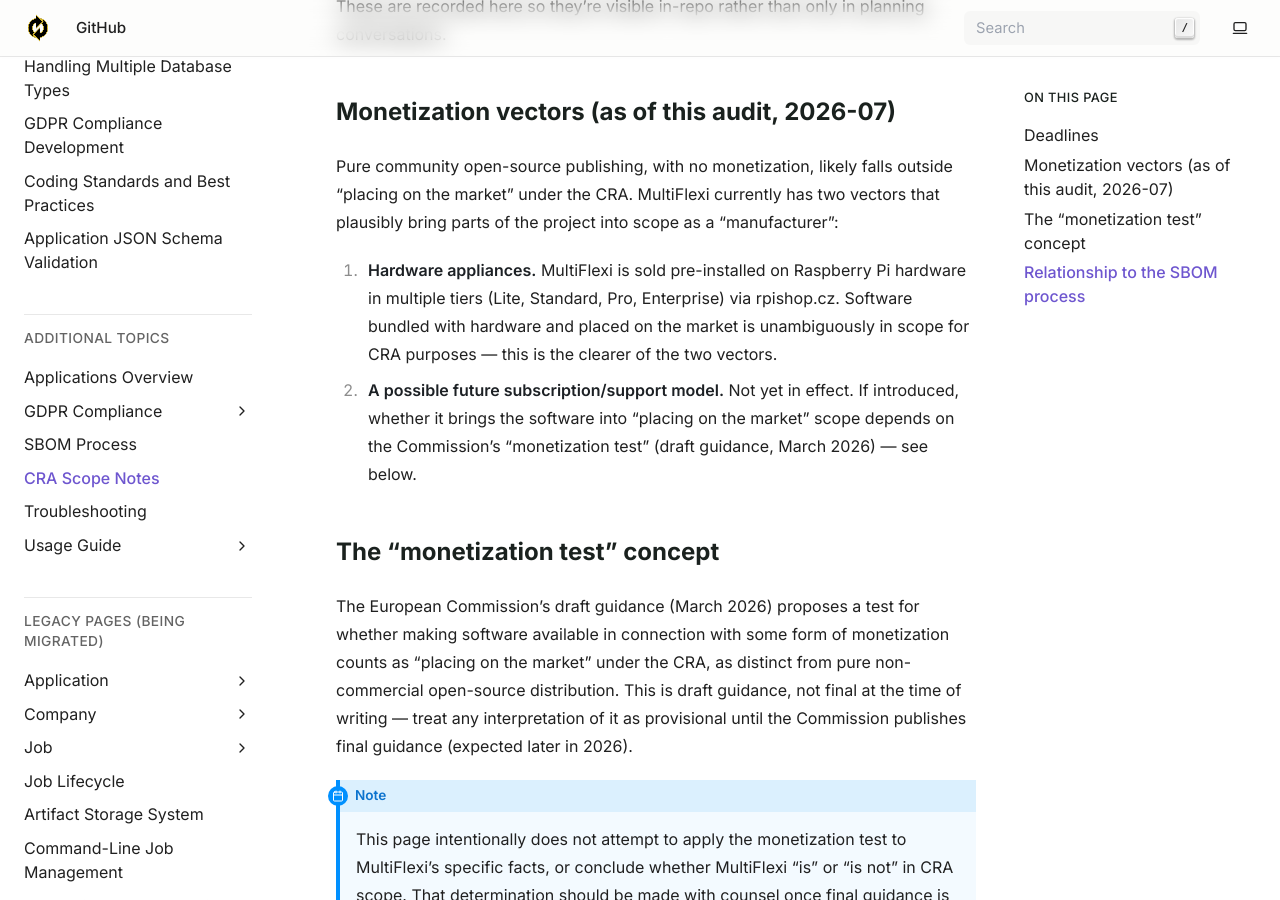
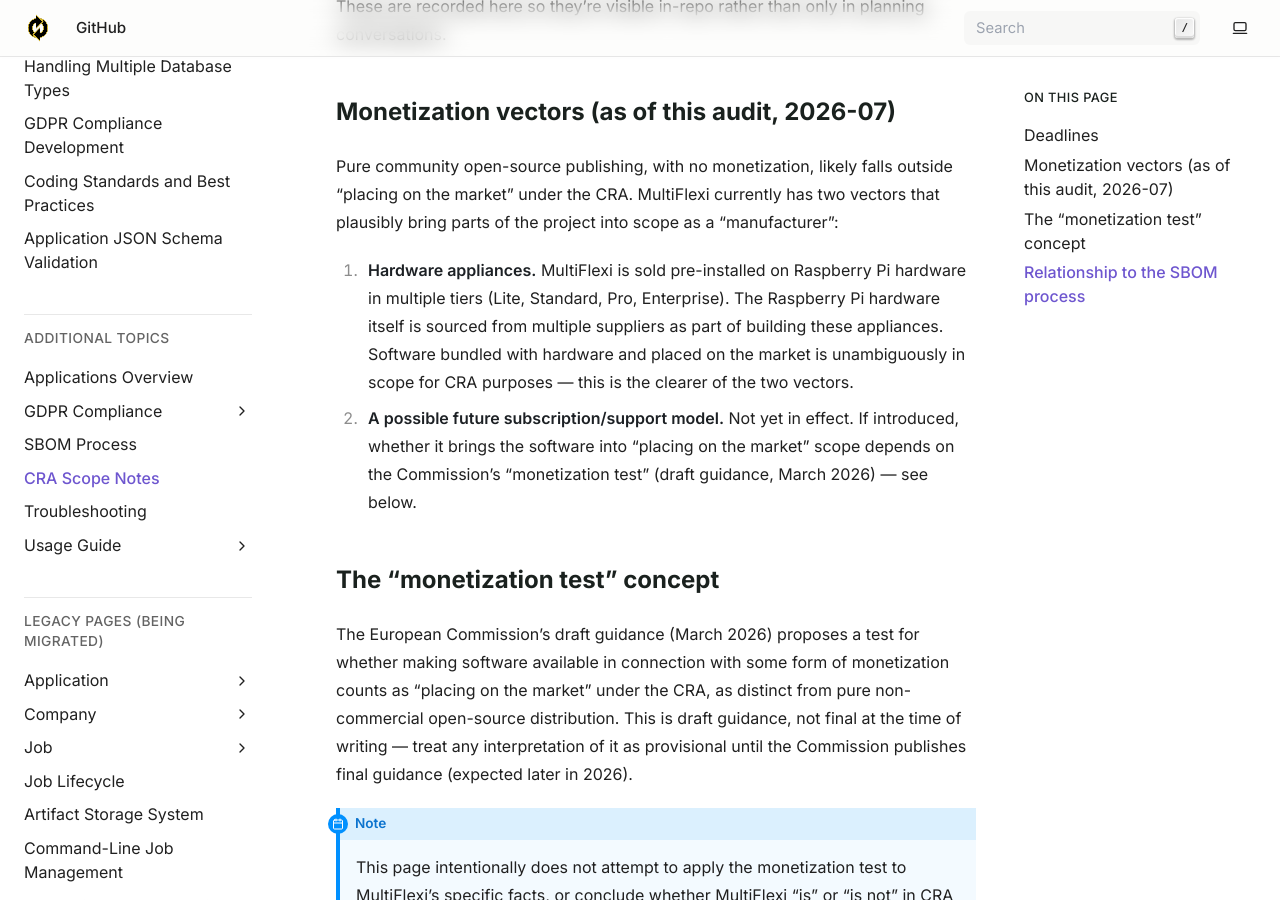
Before and after one commit to VitexSoftware/multiflexi-doc-en, a Sphinx documentation site: the page built from source/cra-scope-notes.rst, in a window 1280 px wide and 900 px high, scrolled down 847 px. Built offline with Sphinx 7.4.7, drawn with Linux system fonts in a browser that asks for light colours.

Commit message:
fix(cra-scope-notes): correct factual inaccuracy regarding MultiFlexi appliance sales channels
Co-Authored-By: Claude Sonnet 5 <noreply@anthropic.com>

```diff
--- a/source/cra-scope-notes.rst
+++ b/source/cra-scope-notes.rst
@@ -43,10 +43,11 @@ vectors that plausibly bring parts of the project into scope as a
 "manufacturer":
 
 1. **Hardware appliances.** MultiFlexi is sold pre-installed on Raspberry Pi
-   hardware in multiple tiers (Lite, Standard, Pro, Enterprise) via
-   rpishop.cz. Software bundled with hardware and placed on the market is
-   unambiguously in scope for CRA purposes — this is the clearer of the two
-   vectors.
+   hardware in multiple tiers (Lite, Standard, Pro, Enterprise). The
+   Raspberry Pi hardware itself is sourced from multiple suppliers as part
+   of building these appliances. Software bundled with hardware and placed
+   on the market is unambiguously in scope for CRA purposes — this is the
+   clearer of the two vectors.
 2. **A possible future subscription/support model.** Not yet in effect. If
    introduced, whether it brings the software into "placing on the market"
    scope depends on the Commission's "monetization test" (draft guidance,
```
